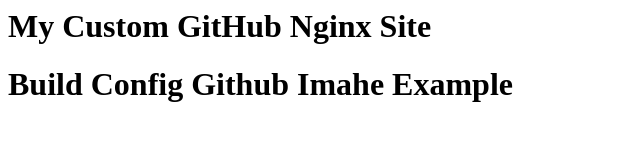
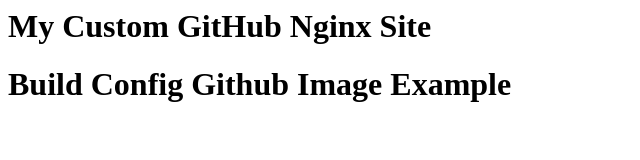
Before and after one commit to azdn949/oc-test, a plain HTML site: page index.html in a window 1280 px wide. Shown: the full height of the page, 0-640 px from the left. Drawn offline with Linux system fonts and the light colour scheme.

Commit message:
Update index.html

```diff
--- a/index.html
+++ b/index.html
@@ -1,2 +1,2 @@
 <h1>My Custom GitHub Nginx Site</h1>
-<h1>Build Config Github Imahe Example</h1>
+<h1>Build Config Github Image Example</h1>
```
